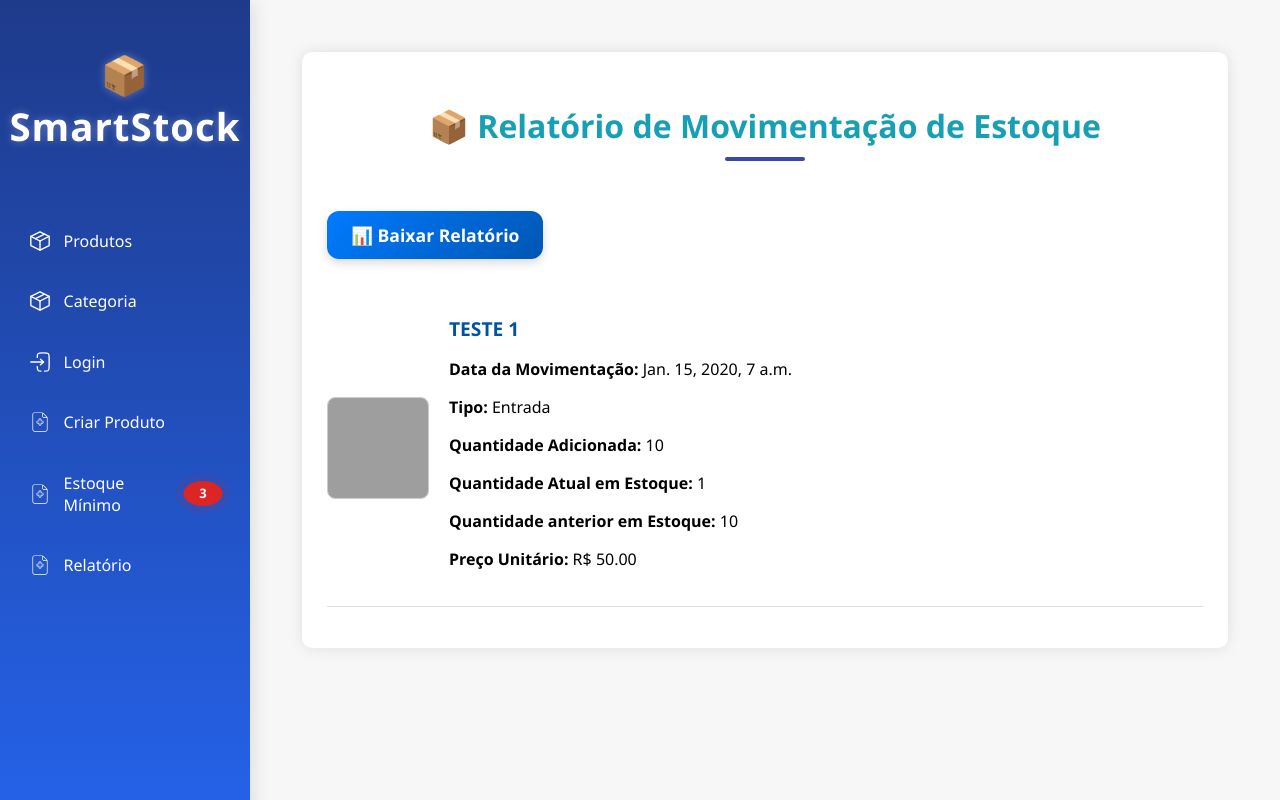
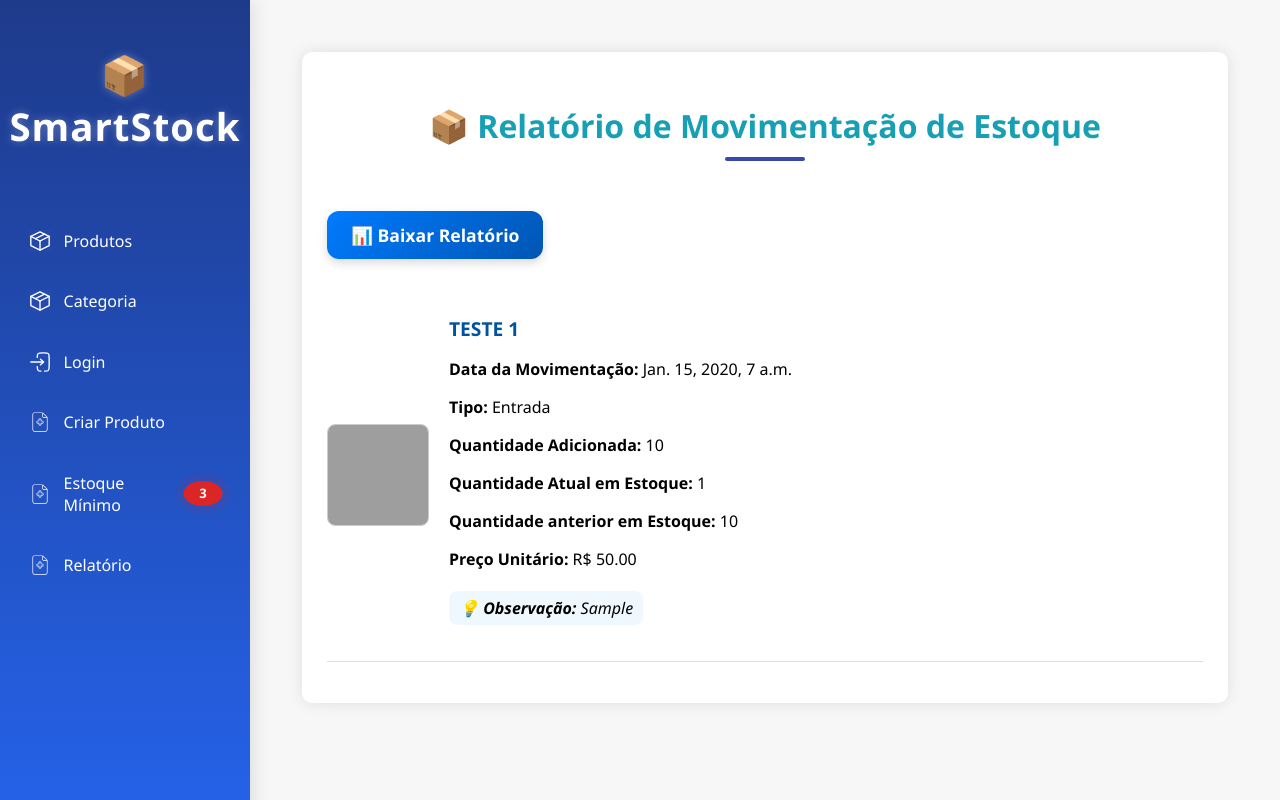
Before and after one commit to gabriellemosc/Inventory-Management-System, a Django app: page /stock_movement_report in a window 1280 px wide. Run offline with Django 4.2, Linux system fonts and the light colour scheme; a user stored in the database is signed in; data comes from the database, SQL or seed files in the repository; tables that the repository leaves empty hold one stand-in row (values such as "Sample post"); grey boxes are pictures that could not be loaded.

```diff
--- a/Inventory_Management/pyvenv.cfg
+++ b/Inventory_Management/pyvenv.cfg
@@ -2,4 +2,4 @@ home = /usr/bin
 include-system-site-packages = false
 version = 3.12.3
 executable = /usr/bin/python3.12
-command = /usr/bin/python3 -m venv /mnt/externo/Projetos/Inventory Management System/Inventory_Management
+command = /usr/bin/python3 -m venv /home/lemos/Projetos/Inventory Management System/Inventory_Management
--- a/Inventory_Manager/settings.py
+++ b/Inventory_Manager/settings.py
@@ -38,7 +38,8 @@ INSTALLED_APPS = [
     'django.contrib.sessions',
     'django.contrib.messages',
     'django.contrib.staticfiles',
-    'inventory'                     #THE NAME OF OUR APP
+    'inventory',                     #THE NAME OF OUR APP
+    'django.contrib.humanize',
 ]
 
 MIDDLEWARE = [
--- a/inventory/static/inventory/css/stock_movement_report.css
+++ b/inventory/static/inventory/css/stock_movement_report.css
@@ -111,3 +111,12 @@ body {
     transform: scale(0.98);
     box-shadow: 0 2px 6px rgba(0, 0, 0, 0.2);
 }
+
+.observacao {
+    background-color: #f0f8ff;
+    padding: 6px 10px;
+    border-radius: 8px;
+    font-style: italic;
+    margin-top: 5px;
+    display: inline-block;
+}
--- a/inventory/templates/inventory/stock_movement_report.html
+++ b/inventory/templates/inventory/stock_movement_report.html
@@ -45,6 +45,14 @@
                         <p><strong>Quantidade Atual em Estoque:</strong> {{ item_movimentado.item.quantity }}</p>
                         <p><strong>Quantidade anterior em Estoque:</strong> {{ item_movimentado.quantidade_antes }}</p>
                         <p><strong>Preço Unitário:</strong> R$ {{ item_movimentado.item.price|floatformat:2|intcomma }}</p>
+
+                        {% if item_movimentado.observacao %}
+                        <p class="observacao">💡 <strong> Observação:</strong>
+                             <em>{{ item_movimentado.observacao }}</em>
+                        </p>
+                    {% endif %}
+
+
                     </div>
                 </li>
             {% endfor %}
--- a/inventory/views.py
+++ b/inventory/views.py
@@ -173,6 +173,16 @@ def create_product(request):
             product  = form.save(commit=False)
             product.user = request.user
             product.save()
+
+            if product.quantity and product.quantity > 0:
+                 StockMovement.objects.create(
+                      item=product,
+                      tipo=StockMovement.ENTRADA,
+                      quantidade=product.quantity if product.quantity else 0,
+                      quantidade_antes=0,
+                      user=request.user,
+                      observacao="Movimentação criada automaticamente ao cadastrar produto"
+                 )
             return redirect('homepage')
     else:
         #when the user register subcategory, we already take
@@ -412,7 +422,7 @@ def dowloand_report_pdf(request):
 
          ])
 
-    tabela = Table(data, colWidths=[70,90,50,60,80,80,100])
+    tabela = Table(data, colWidths=[70,160,50,60,80,80,100])
 
     tabela.setStyle(TableStyle([
     ("BACKGROUND", (0, 0), (-1, 0), colors.HexColor("#3498DB")),
```
Also changed, not shown: TODO.md (+4 -9 lines).
